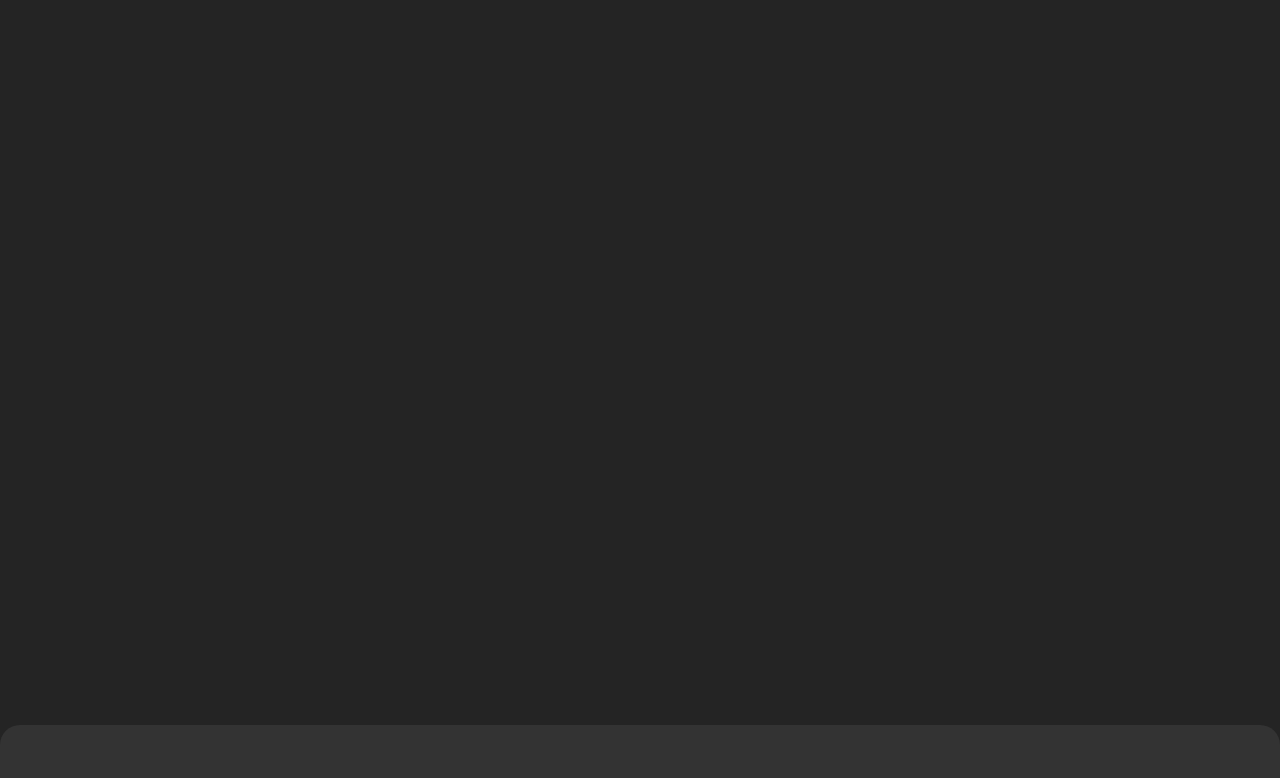
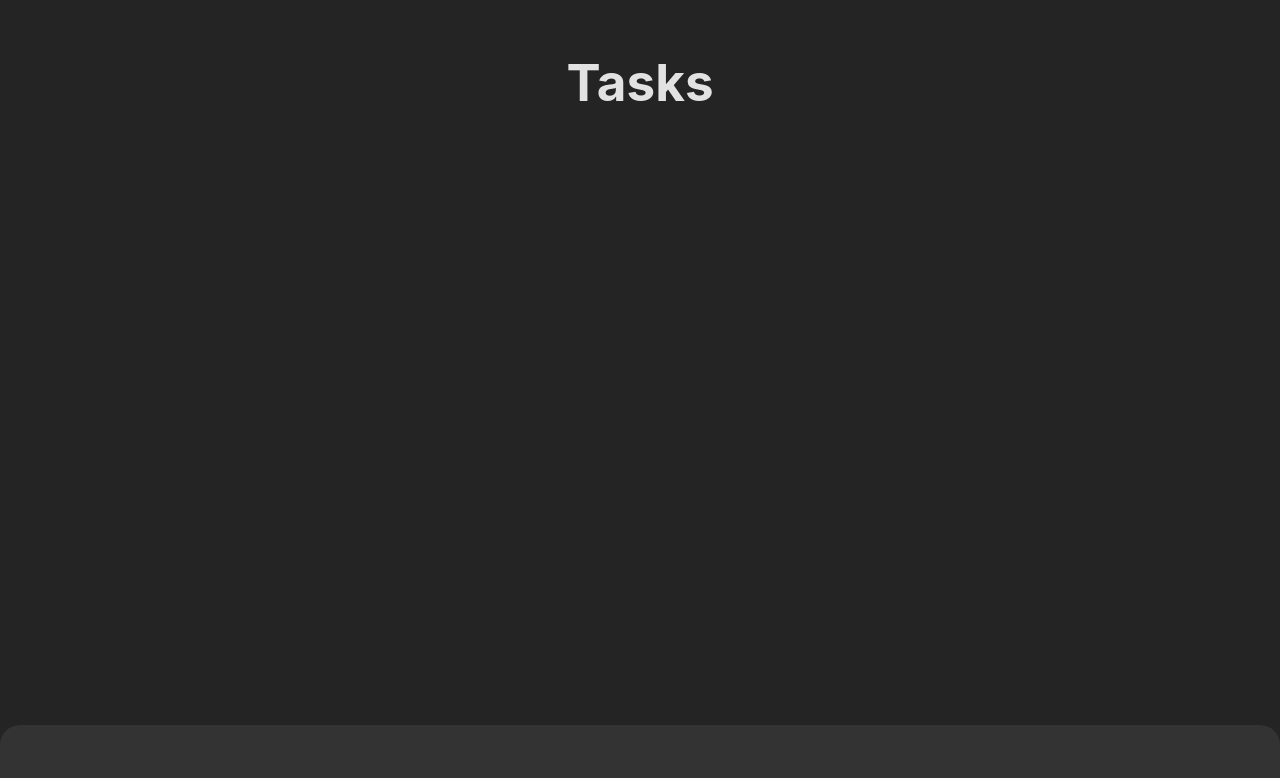
Before and after one commit to Izobov/tg-game, a Svelte app: page /tasks in a window 1280 px wide. Shown: the top 778 px of the page. Built offline with nearby package versions, Linux system fonts and the light colour scheme; some icons are missing.

Commit message:
fix scss

```diff
--- a/src/App.svelte
+++ b/src/App.svelte
@@ -7,7 +7,7 @@
   import MinePage from "./pages/MinePage.svelte";
   import Tournament from "./pages/Tournament.svelte";
   import Battle from "./pages/Battle.svelte";
-  import Taks from "./pages/Taks.svelte";
+  import Tasks from "./pages/Tasks.svelte";
 </script>
 
 <Router>
@@ -15,7 +15,7 @@
     <Route path="/" component={MinePage} />
     <Route path="/tournament" component={Tournament} />
     <Route path="/battle" component={Battle} />
-    <Router path="/tasks" component={Taks} />
+    <Route path="/tasks" component={Tasks} />
   </main>
   <BottomMenu />
 </Router>
--- a/src/app.css
+++ b/src/app.css
@@ -1,3 +1,6 @@
+* {
+  box-sizing: border-box;
+}
 :root {
   font-family: Inter, system-ui, Avenir, Helvetica, Arial, sans-serif;
   line-height: 1.5;
```
Also changed, not shown: src/pages/Tasks.svelte (renamed from src/pages/Taks.svelte).
